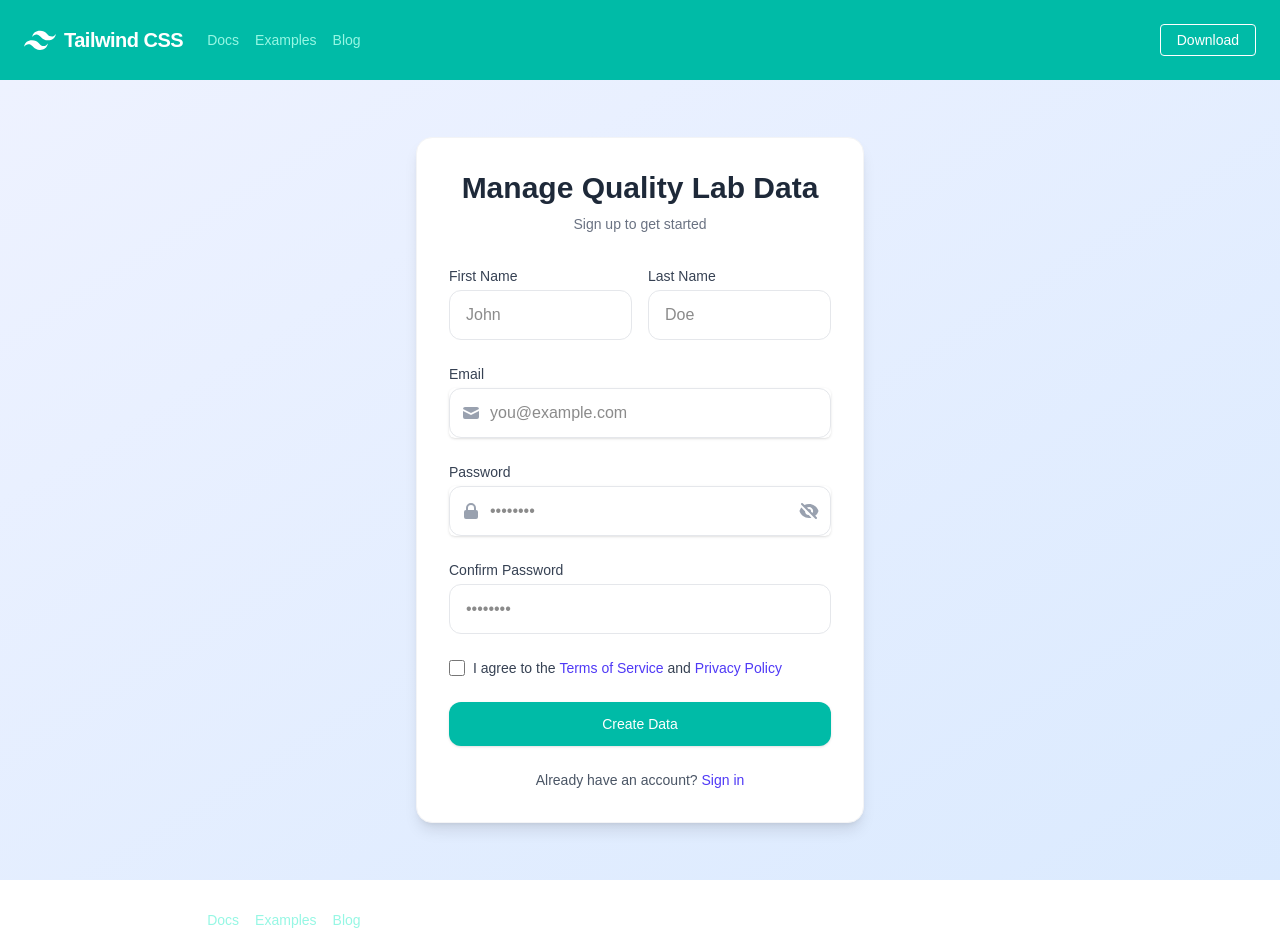
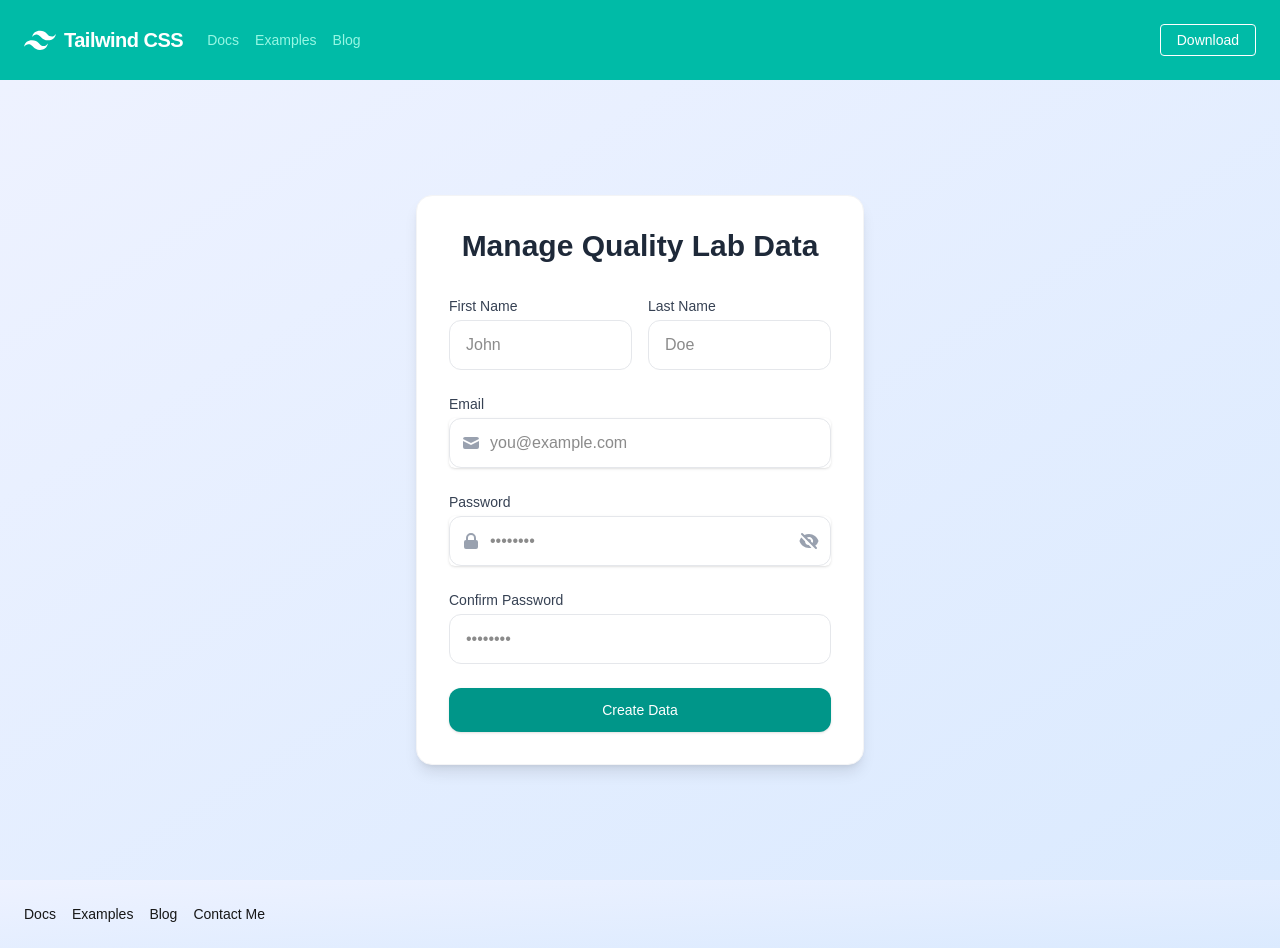
Before and after one commit to shawnmcrowley/responsive_form_pwa, a Next.js app: page / in a window 1280 px wide. Shown: the top 952 px of the page. Built offline with nearby package versions, Linux system fonts and the light colour scheme.

Commit message:
Adjusted Footer

```diff
--- a/src/app/components/footer.js
+++ b/src/app/components/footer.js
@@ -1,29 +1,26 @@
 export default function Footer() {
     return (
-        <nav className="flex items-center justify-between flex-wrap bg-white p-6">
-            <div className="flex items-center flex-shrink-0 text-white mr-6">
-                <svg className="fill-current h-8 w-8 mr-2" width="54" height="54" viewBox="0 0 54 54" xmlns="http://www.w3.org/2000/svg"><path d="M13.5 22.1c1.8-7.2 6.3-10.8 13.5-10.8 10.8 0 12.15 8.1 17.55 9.45 3.6.9 6.75-.45 9.45-4.05-1.8 7.2-6.3 10.8-13.5 10.8-10.8 0-12.15-8.1-17.55-9.45-3.6-.9-6.75.45-9.45 4.05zM0 38.3c1.8-7.2 6.3-10.8 13.5-10.8 10.8 0 12.15 8.1 17.55 9.45 3.6.9 6.75-.45 9.45-4.05-1.8 7.2-6.3 10.8-13.5 10.8-10.8 0-12.15-8.1-17.55-9.45-3.6-.9-6.75.45-9.45 4.05z" /></svg>
-                <span className="font-semibold text-xl tracking-tight">Tailwind CSS</span>
-            </div>
+        <nav className="flex items-center justify-between flex-wrap bg-gradient-to-br from-indigo-50 to-blue-100 p-6">
+
             <div className="block lg:hidden">
-                <button className="flex items-center px-3 py-2 border rounded text-teal-200 border-teal-400 hover:text-white hover:border-white">
+                <button className="flex items-center px-3 py-2 border rounded text-white-200 border-teal-400 hover:text-teal hover:border-white">
                     <svg className="fill-current h-3 w-3" viewBox="0 0 20 20" xmlns="http://www.w3.org/2000/svg"><title>Menu</title><path d="M0 3h20v2H0V3zm0 6h20v2H0V9zm0 6h20v2H0v-2z" /></svg>
                 </button>
             </div>
             <div className="w-full block flex-grow lg:flex lg:items-center lg:w-auto">
                 <div className="text-sm lg:flex-grow">
-                    <a href="#responsive-header" className="block mt-4 lg:inline-block lg:mt-0 text-teal-200 hover:text-white mr-4">
+                    <a href="#responsive-header" className="block mt-4 lg:inline-block lg:mt-0 text-white-600 hover:text-teal-600 mr-4">
                         Docs
                     </a>
-                    <a href="#responsive-header" className="block mt-4 lg:inline-block lg:mt-0 text-teal-200 hover:text-white mr-4">
+                    <a href="#responsive-header" className="block mt-4 lg:inline-block lg:mt-0 text-white-600 hover:text-teal-600 mr-4">
                         Examples
                     </a>
-                    <a href="#responsive-header" className="block mt-4 lg:inline-block lg:mt-0 text-teal-200 hover:text-white">
+                    <a href="#responsive-header" className="block mt-4 lg:inline-block lg:mt-0 text-white-600 hover:text-teal-600 mr-4">
                         Blog
                     </a>
-                </div>
-                <div>
-                    <a href="#" className="inline-block text-sm px-4 py-2 leading-none border rounded text-white border-white hover:border-transparent hover:text-teal-500 hover:bg-white mt-4 lg:mt-0">Download</a>
+                    <a href="#mailto:shawn.crowley@lycra.com" className="block mt-4 lg:inline-block lg:mt-0 text-white-600 hover:text-teal-600">
+                        Contact Me
+                    </a>
                 </div>
             </div>
         </nav>
--- a/src/app/components/forms.js
+++ b/src/app/components/forms.js
@@ -58,7 +58,6 @@ export default function DataForm() {
           <h2 className="text-3xl font-bold text-gray-800 mb-2">
             Manage Quality Lab Data
           </h2>
-          <p className="text-gray-500 text-sm">Sign up to get started</p>
         </div>
 
         {error && (
@@ -218,52 +217,14 @@ export default function DataForm() {
               onChange={handleChange}
             />
           </div>
-
-          <div className="flex items-center">
-            <input
-              id="terms"
-              name="terms"
-              type="checkbox"
-              className="h-4 w-4 text-indigo-600 focus:ring-indigo-500 border-gray-300 rounded"
-            />
-            <label htmlFor="terms" className="ml-2 block text-sm text-gray-700">
-              I agree to the{" "}
-              <a
-                href="#"
-                className="font-medium text-indigo-600 hover:text-indigo-500"
-              >
-                Terms of Service
-              </a>{" "}
-              and{" "}
-              <a
-                href="#"
-                className="font-medium text-indigo-600 hover:text-indigo-500"
-              >
-                Privacy Policy
-              </a>
-            </label>
-          </div>
-
           <button
             type="submit"
-            className="w-full bg-teal-500 text-white py-3 px-4 rounded-xl hover:bg-indigo-700 focus:outline-none focus:ring-2 focus:ring-offset-2 focus:ring-indigo-500 transition-colors text-sm font-medium shadow-sm"
+            className="w-full bg-teal-600 text-white py-3 px-4 rounded-xl hover:bg-indigo-700 focus:outline-none focus:ring-2 focus:ring-offset-2 focus:ring-indigo-500 transition-colors text-sm font-medium shadow-sm"
           >
             Create Data
           </button>
         </form>
-        {message && <p className="text-green-600 mt-3">{message}</p>}
-
-        <div className="mt-6 text-center text-sm">
-          <p className="text-gray-600">
-            Already have an account?{" "}
-            <a
-              href="#"
-              className="font-medium text-indigo-600 hover:text-indigo-500"
-            >
-              Sign in
-            </a>
-          </p>
-        </div>
+        {message && <p className="text-teal-600 mt-3">{message}</p>}
       </div>
     </div>
   )
--- a/src/app/forms/page.js
+++ b/src/app/forms/page.js
@@ -4,10 +4,10 @@ export default function PostForm() {
   return (
     <div>Form Doing Get Operations to API Route
       <form className="w-full max-w-sm" action="/api/postData">
-        <div className="flex items-center border-b border-teal-500 py-2">
+        <div className="flex items-center border-b border-teal-600 py-2">
           <input className="appearance-none bg-transparent border-none w-full text-gray-700 mr-3 py-1 px-2 leading-tight focus:outline-none" name="first_name" type="text" placeholder="First Name" aria-label="first name"></input>
           <input className="appearance-none bg-transparent border-none w-full text-gray-700 mr-3 py-1 px-2 leading-tight focus:outline-none" name="last_name" type="text" placeholder="Last Name" aria-label="last name"></input>
-          <button className="flex-shrink-0 bg-teal-500 hover:bg-teal-700 border-teal-500 hover:border-teal-700 text-sm border-4 text-white py-1 px-2 rounded" type="submit">
+          <button className="flex-shrink-0 bg-teal-600 hover:bg-teal-700 border-teal-500 hover:border-teal-700 text-sm border-4 text-white py-1 px-2 rounded" type="submit">
             Send Data
           </button>
         </div>
```
